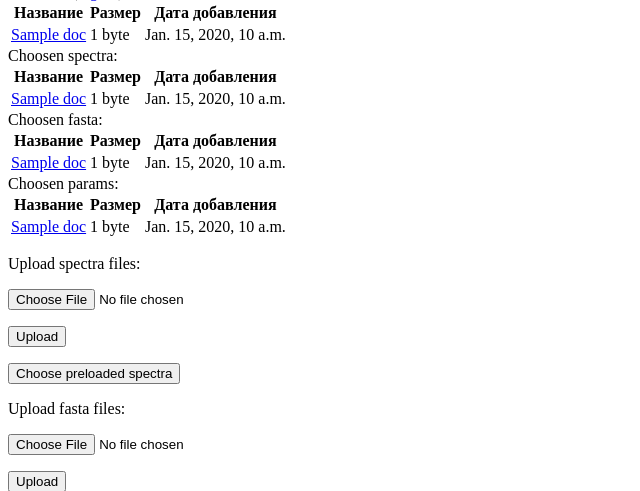
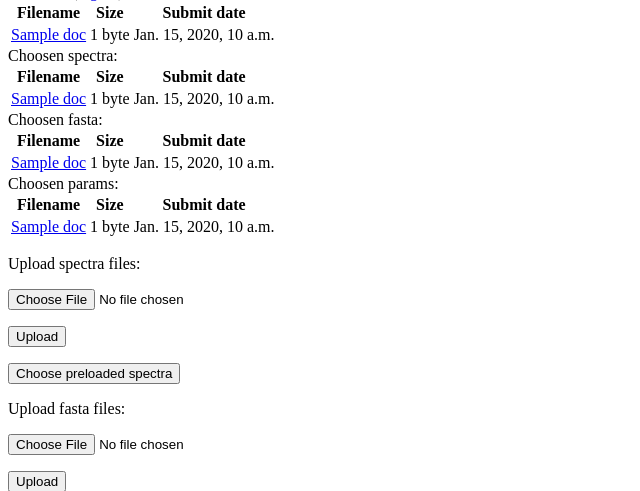
Before and after one commit to levitsky/identipy_server, a Django app: template datasets/templates/datasets/index.html in a window 1280 px wide. Shown: the part 25-516 px from the top of the page, without its empty margins (0-640 px from the left). Run offline with Django 3.2, Linux system fonts and the light colour scheme; tables that the repository leaves empty hold one stand-in row (values such as "Sample post"); the template is opened without the code that fills it: values that come from a table or form of the project are taken from there, most other values are stand-ins (such as "Sample title", 1, 10 or a date in 2020); parts of the project's set-up code (start-up, migrations or seed data) failed here and were passed over.

Commit message:
Drop russian language

```diff
--- a/datasets/templates/datasets/index.html
+++ b/datasets/templates/datasets/index.html
@@ -1,5 +1,5 @@
 {% extends "base.html" %}
-{% block title %}Загруженные данные{% endblock%}
+{% block title %}Uploaded data{% endblock%}
 {% block content %}
 		<!-- List of uploaded documents -->
         <div id="index">
@@ -7,9 +7,9 @@
 		{% if documents %}
 			<table id="document_list">
                 <tr id="headings">
-                    <th>Название</th>
-                    <th>Размер</th>
-                    <th>Дата добавления</th>
+                    <th>Filename</th>
+                    <th>Size</th>
+                    <th>Submit date</th>
                 </tr>
 			{% for doc in documents %}
             <tr>
@@ -20,7 +20,7 @@
 			{% endfor %}
 			</table>
 		{% else %}
-			<p>Нет загруженных данных.</p>
+			<p>There is no uploaded data.</p>
 		{% endif %}
         </div>
 
@@ -29,9 +29,9 @@
 			<table id="spectra_list">
                 Choosen spectra:
                 <tr id="spectraheadings">
-                    <th>Название</th>
-                    <th>Размер</th>
-                    <th>Дата добавления</th>
+                    <th>Filename</th>
+                    <th>Size</th>
+                    <th>Submit date</th>
                 </tr>
 			{% for doc in chosenspectra %}
             <tr>
@@ -42,7 +42,7 @@
 			{% endfor %}
 			</table>
 		{% else %}
-			<p>Нет выбранных спектров.</p>
+			<p>Spectra files are not selected.</p>
 		{% endif %}
         </div>
 
@@ -51,9 +51,9 @@
 			<table id="fasta_list">
                 Choosen fasta:
                 <tr id="fastaheadings">
-                    <th>Название</th>
-                    <th>Размер</th>
-                    <th>Дата добавления</th>
+                    <th>Filename</th>
+                    <th>Size</th>
+                    <th>Submit date</th>
                 </tr>
 			{% for doc in chosenfasta %}
             <tr>
@@ -64,7 +64,7 @@
 			{% endfor %}
 			</table>
 		{% else %}
-			<p>База белков не выбрана.</p>
+			<p>Fasta file is not selected.</p>
 		{% endif %}
         </div>
 
@@ -73,9 +73,9 @@
 			<table id="params_list">
                 Choosen params:
                 <tr id="paramsheadings">
-                    <th>Название</th>
-                    <th>Размер</th>
-                    <th>Дата добавления</th>
+                    <th>Filename</th>
+                    <th>Size</th>
+                    <th>Submit date</th>
                 </tr>
 			{% for doc in chosenparams %}
             <tr>
@@ -86,7 +86,7 @@
 			{% endfor %}
 			</table>
 		{% else %}
-			<p>Params is not selected.</p>
+			<p>Params file is not selected.</p>
 		{% endif %}
         </div>
 
```
